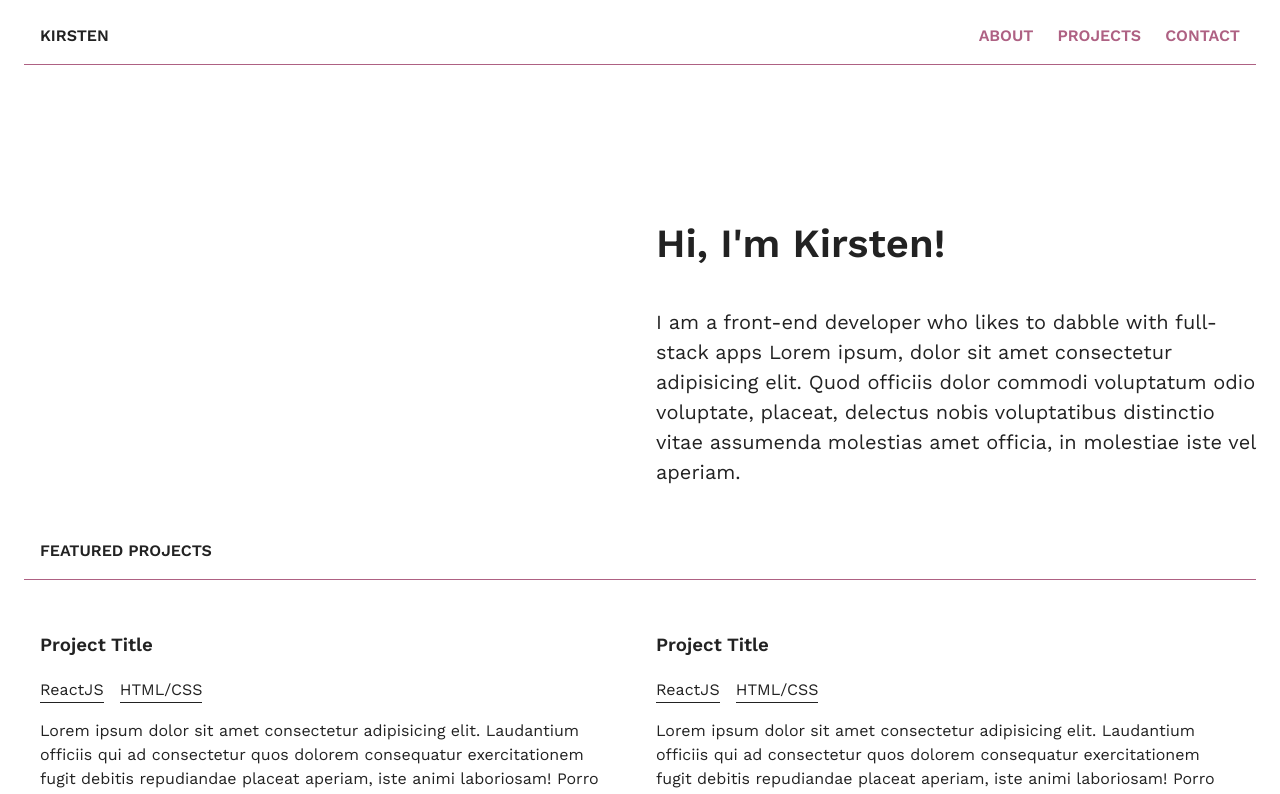
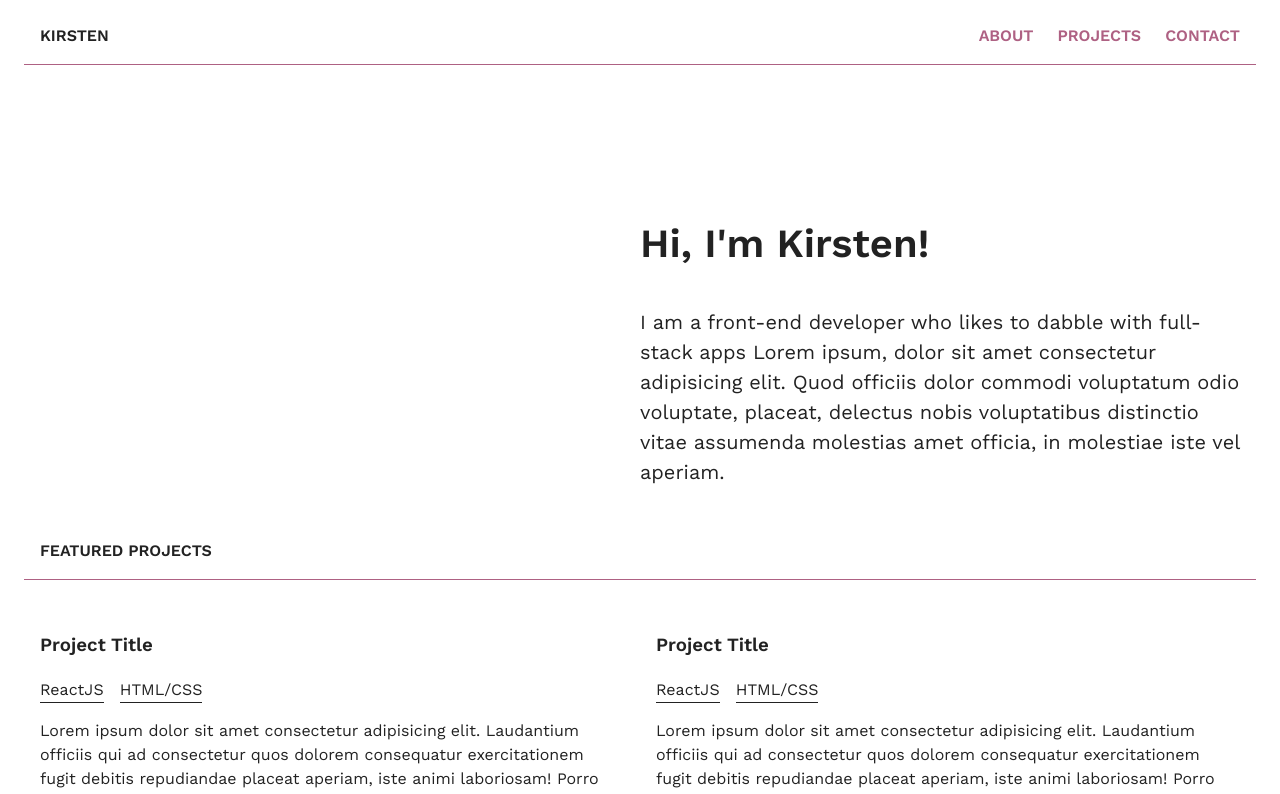
Before and after one commit to kmalcaba/kmalcaba.github.io, a React (Create React App) app: page / in a window 1280 px wide. Shown: the top 794 px of the page. Built offline with nearby package versions, Linux system fonts and the light colour scheme.

Commit message:
Adjust padding

```diff
--- a/src/components/Hero/Hero.scss
+++ b/src/components/Hero/Hero.scss
@@ -7,7 +7,7 @@
   grid-template-columns: 1fr 1fr;
   margin-top: 100px;
   transition: 0.3s ease all;
-  padding: 1rem;
+  padding: 1rem 0;
 
   &-content {
     grid-column: 2/3;
```
